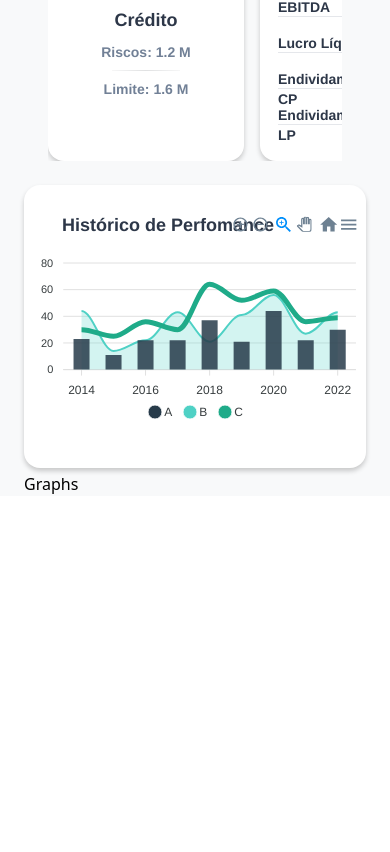
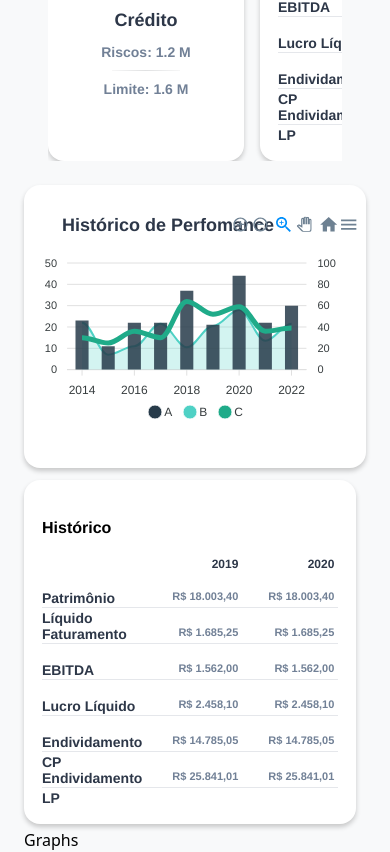
Before and after one commit to doubleyooz/react-chart-dashboard, a React (Create React App) app: page / in a window 390 px wide. Shown: the part 1094-1946 px from the top of the page. Before the commit the page ends 1590 px from the top, so only its background shows below. Built offline with nearby package versions, Linux system fonts and the light colour scheme.

Commit message:
update: Chart responsiveness && add: SpreadSheet to the Charts Section

```diff
--- a/src/components/Charts.tsx
+++ b/src/components/Charts.tsx
@@ -1,5 +1,6 @@
 import { ApexOptions } from 'apexcharts';
 import ReactApexChart from 'react-apexcharts';
+import SpreadSheet from './SpreadSheet';
 
 const state: { series: any; options: ApexOptions } = {
     series: [
@@ -35,6 +36,7 @@ const state: { series: any; options: ApexOptions } = {
         },
         chart: {
             width: '100%',
+            height: 450,
             type: 'line',
             stacked: false,
         },
@@ -77,9 +79,12 @@ const state: { series: any; options: ApexOptions } = {
         xaxis: {
             type: 'datetime',
         },
-        yaxis: {
+        yaxis: [{
             min: 0,
-        },
+        }, {
+            opposite: true,
+
+          }],
         tooltip: {
             shared: true,
             intersect: false,
@@ -90,14 +95,15 @@ const state: { series: any; options: ApexOptions } = {
 const Charts: React.FC<{}> = () => {
     return (
         <div>
-            <div>
-                <div className="min-w-[180px] md:min-w-[200px] xl:min-w-[240px] py-7 rounded-2xl shadow-[0_3px_5px_0px_rgba(0,0,0,0.2)] bg-white">
+            <div className="flex flex-wrap gap-3">
+                <div className="w-full py-7 rounded-2xl shadow-[0_3px_5px_0px_rgba(0,0,0,0.2)] bg-white">
                     <ReactApexChart
                         options={state.options}
                         series={state.series}
                         type="line"
                     />
                 </div>
+                <SpreadSheet title={'Histórico'}/>
             </div>
         </div>
     );
```
